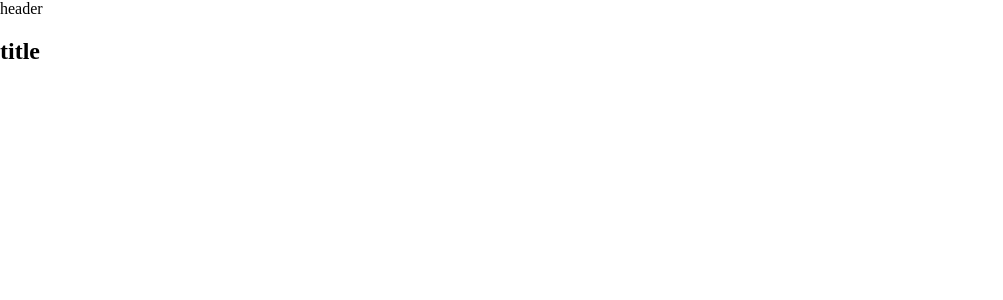
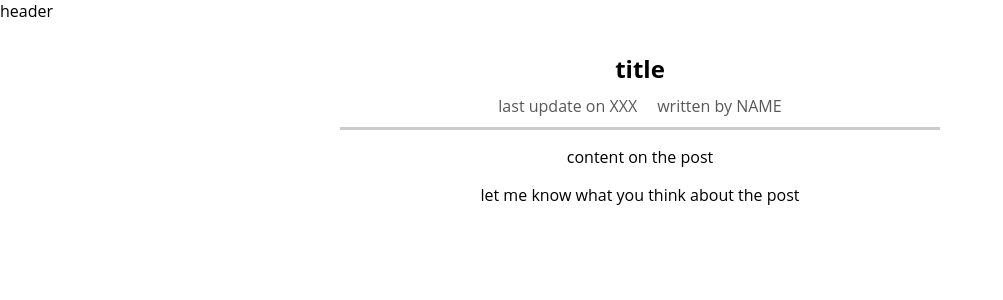
Before and after one commit to HsinMuShen/NuxtDemo, a Nuxt app: page /posts/1 in a window 1280 px wide. Shown: the top 300 px of the page, without its empty margins (0-1003 px from the left). Built offline with nearby package versions, Linux system fonts and the light colour scheme.

Commit message:
add google font size

```diff
--- a/layouts/default.vue
+++ b/layouts/default.vue
@@ -18,3 +18,10 @@ div
     },
   }
 </script>
+
+<style lang="stylus">
+  html
+    font-family 'Open Sans', sans-serif
+  body
+    margin 0
+</style>
--- a/nuxt.config.js
+++ b/nuxt.config.js
@@ -11,7 +11,10 @@ export default {
       { hid: 'description', name: 'description', content: '' },
       { name: 'format-detection', content: 'telephone=no' },
     ],
-    link: [{ rel: 'icon', type: 'image/x-icon', href: '/favicon.ico' }],
+    link: [
+      { rel: 'icon', type: 'image/x-icon', href: '/favicon.ico' },
+      { rel: 'stylesheet', href: 'https://fonts.googleapis.com/css2?family=Noto+Sans+TC&display=swap' },
+    ],
   },
 
   // Global CSS: https://go.nuxtjs.dev/config-css
--- a/pages/posts/_id/index.vue
+++ b/pages/posts/_id/index.vue
@@ -1,12 +1,65 @@
 <template lang="pug">
 .single-post-page
-    section.post
-        h1 title
+  section.post
+    h1.post-title title
+    .post-details
+      .post-detail last update on XXX
+      .post-detail written by NAME
+    p.post-content content on the post
+  section.post-feedback
+    p let me know what you think about the post
 </template>
 
 <style lang="stylus" scoped>
-  .post-pages
-    display flex
-    justify-content center
-    align-items center
+  .single-post-page {
+    padding: 30px;
+    text-align: center;
+    box-sizing: border-box;
+  }
+
+  .post {
+    width: 100%;
+  }
+
+  @media (min-width: 768px) {
+    .post {
+      width: 600px;
+      margin: auto;
+    }
+  }
+
+  .post-title {
+    margin: 0;
+  }
+
+  .post-details {
+    padding: 10px;
+    box-sizing: border-box;
+    border-bottom: 3px solid #ccc;
+    display: flex;
+    justify-content: center;
+    align-items: center;
+    flex-direction: column;
+  }
+
+  @media (min-width: 768px) {
+    .post-details {
+      flex-direction: row;
+    }
+  }
+
+  .post-detail {
+    color: rgb(88, 88, 88);
+    margin: 0 10px;
+  }
+
+  .post-feedback a {
+    color: red;
+    text-decoration: none;
+  }
+
+  .post-feedback a:hover,
+  .post-feedback a:active {
+    color: salmon;
+  }
 </style>
```
Also changed, not shown: 1 other file (tests, documents, lock files or other folders).
